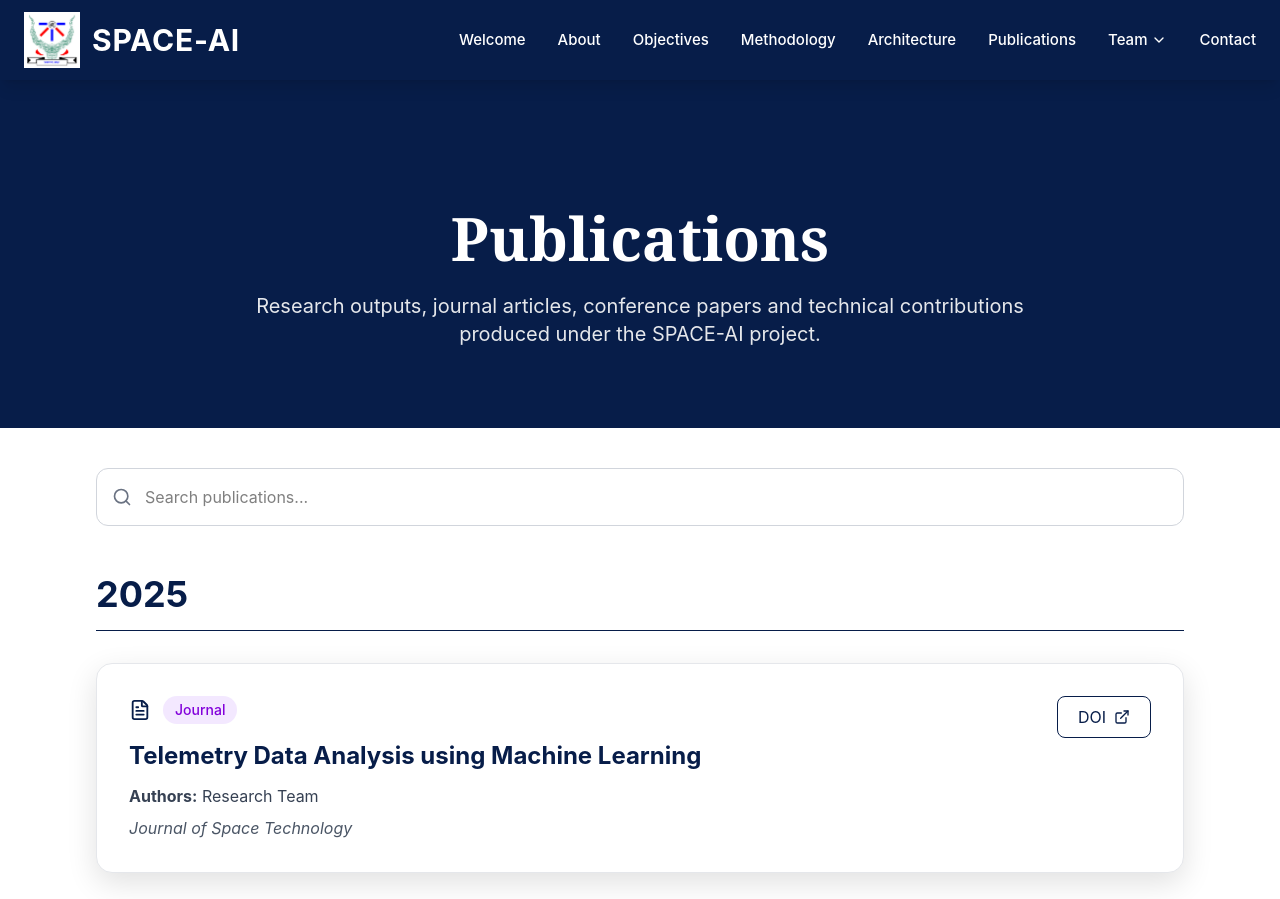
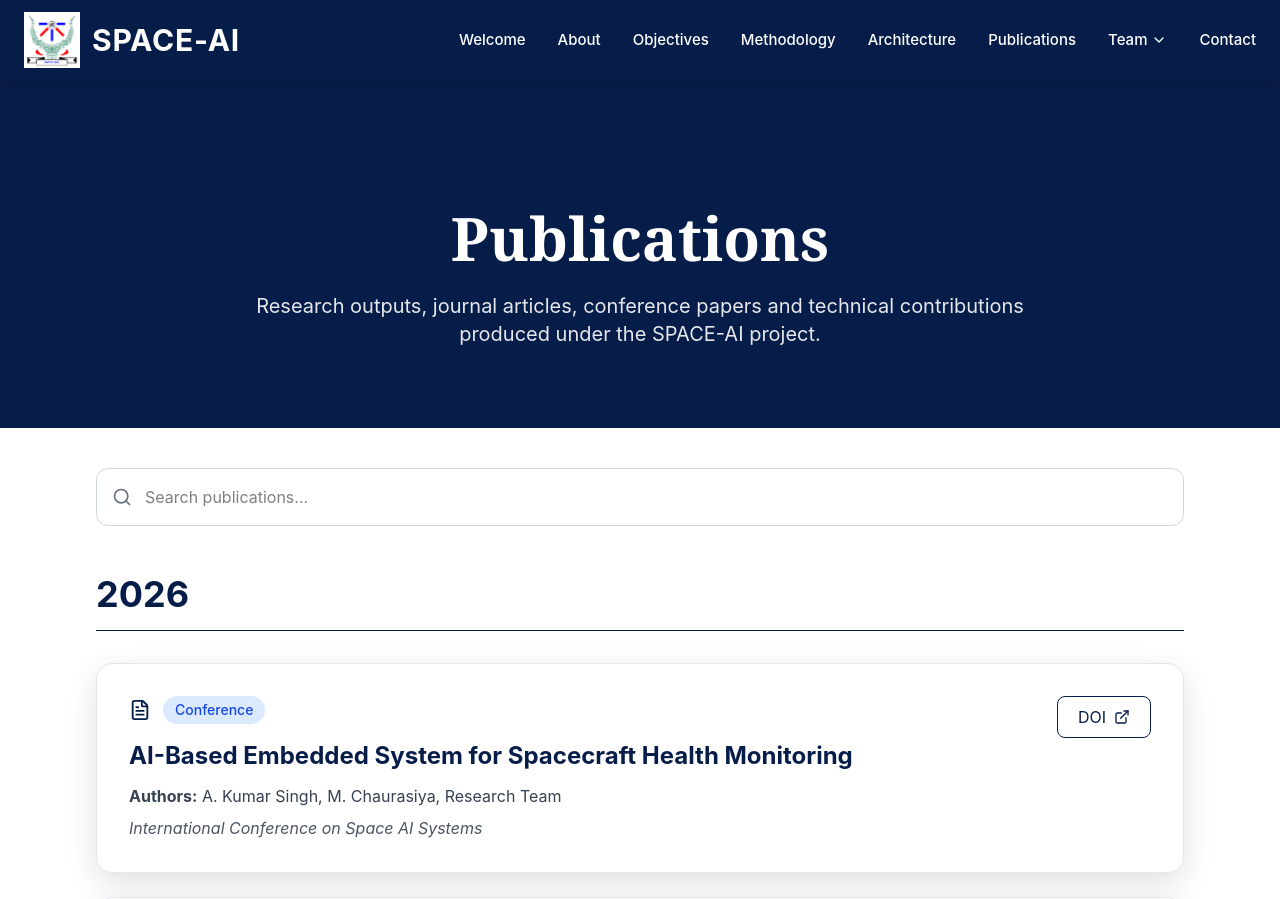
Before and after one commit to MohitChaurasiya1/Space-ai, a React (Vite) app: page /publications in a window 1280 px wide. Shown: the top 899 px of the page. Built offline with nearby package versions, Linux system fonts and the light colour scheme.

Commit message:
removed 2025 card from publication

```diff
--- a/src/pages/Contact.jsx
+++ b/src/pages/Contact.jsx
@@ -38,6 +38,7 @@ function Contact() {
                 Principal Investigator:
               </p>
               <p>Prof. Sonali Aggrawal</p>
+              <p>Email: sonali@iiita.ac.in</p>
             </div>
 
             <div>
--- a/src/pages/Publications.jsx
+++ b/src/pages/Publications.jsx
@@ -25,19 +25,8 @@ function Publications() {
         type: "Journal",
       },
     ],
+  };
 
-    2025: [
-      {
-        title:
-          "Telemetry Data Analysis using Machine Learning",
-        authors:
-          "Research Team",
-        venue:
-          "Journal of Space Technology",
-        type: "Journal",
-      },
-    ],
-  };
 
   const filteredPublications = Object.entries(publications).reduce(
     (acc, [year, papers]) => {
@@ -136,11 +125,10 @@ function Publications() {
                             />
 
                             <span
-                              className={`px-3 py-1 rounded-full text-sm font-medium ${
-                                paper.type === "Journal"
-                                  ? "bg-purple-100 text-purple-700"
-                                  : "bg-blue-100 text-blue-700"
-                              }`}
+                              className={`px-3 py-1 rounded-full text-sm font-medium ${paper.type === "Journal"
+                                ? "bg-purple-100 text-purple-700"
+                                : "bg-blue-100 text-blue-700"
+                                }`}
                             >
                               {paper.type}
                             </span>
```
